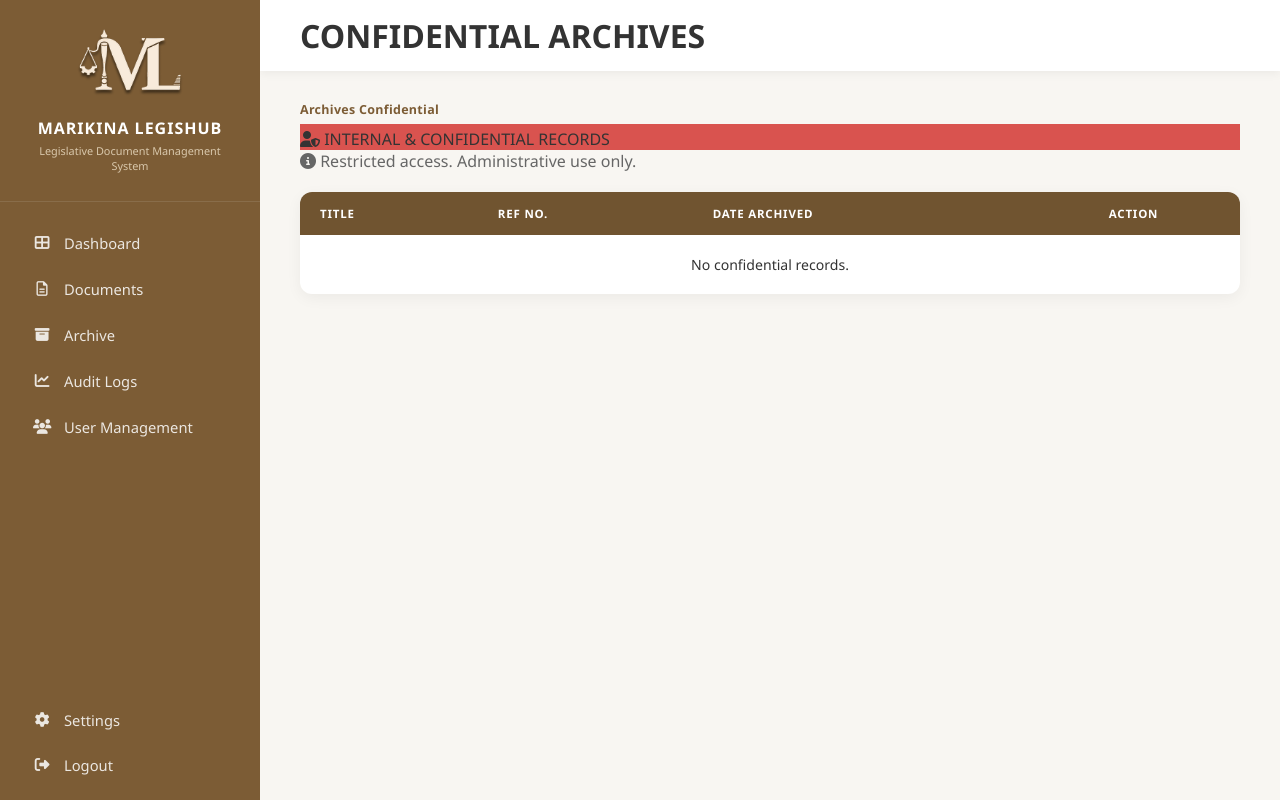
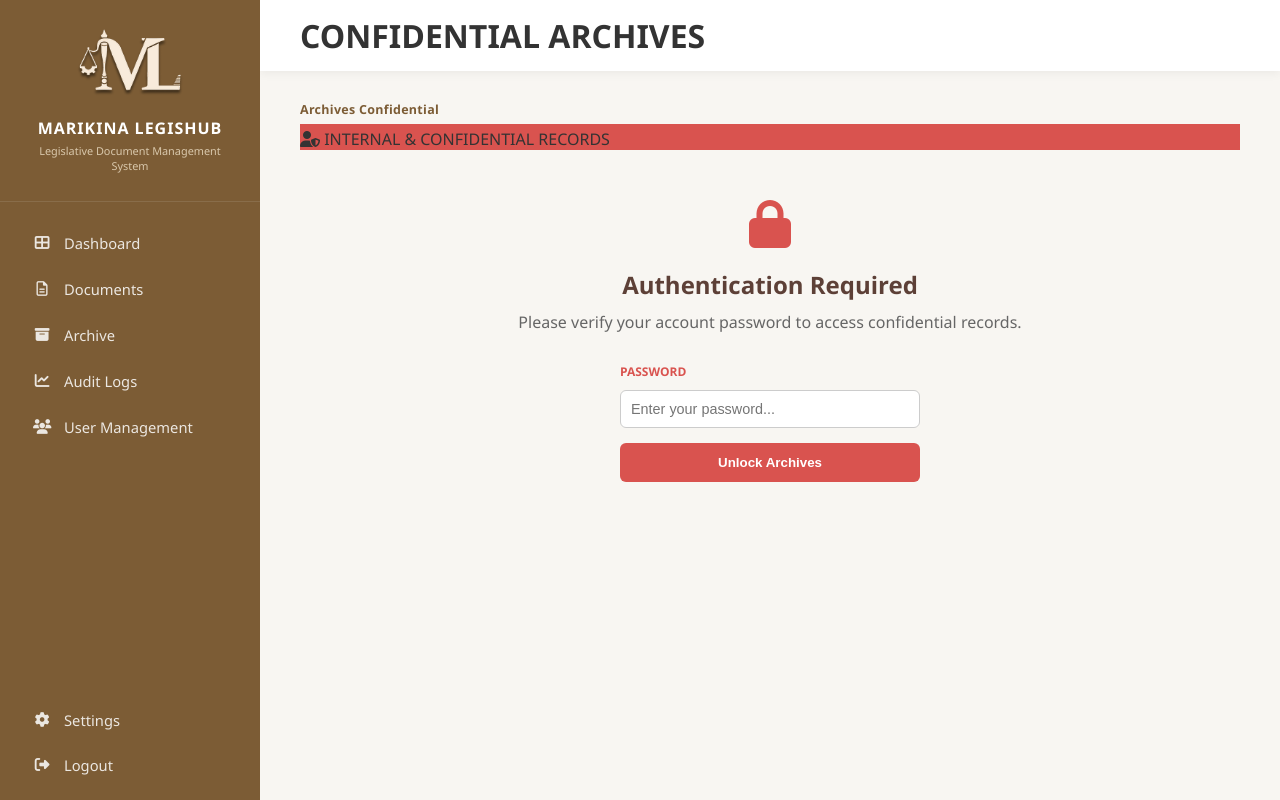
Before and after one commit to beedrimon/legishub-capstone, a Django app: page /confidential/ in a window 1280 px wide. Run offline with Django 5.2, Linux system fonts and the light colour scheme; the visitor is signed in with stand-in values (Sample User, id 1); data comes from the database, SQL or seed files in the repository; data that the repository does not hold is empty; parts of the project's set-up code (start-up, migrations or seed data) failed here and were passed over.

Commit message:
feat: password encrypt, lan hosting

```diff
--- a/core/templates/archives/confidential.html
+++ b/core/templates/archives/confidential.html
@@ -20,8 +20,30 @@
     </div>
 
     <div class="year-grid-scroll">
-        <p style="color: #666; margin-bottom: 20px;"><i class="fa-solid fa-circle-info"></i> Restricted access. Administrative use only.</p>
+        {% if not unlocked %}
+        <div style="text-align: center; padding: 50px 20px;">
+            <i class="fa-solid fa-lock" style="font-size: 3rem; color: #d9534f; margin-bottom: 20px;"></i>
+            <h2 style="color: #5D4037; margin-bottom: 10px;">Authentication Required</h2>
+            <p style="color: #666; margin-bottom: 30px;">Please verify your account password to access confidential records.</p>
 
+            <form method="POST" style="max-width: 300px; margin: 0 auto; text-align: left;">
+                {% csrf_token %}
+                <div class="form-group" style="margin-bottom: 15px;">
+                    <label style="color: #d9534f; font-size: 0.75rem; font-weight: bold;">PASSWORD</label>
+                    <input type="password" name="password" required placeholder="Enter your password..." style="width: 100%; padding: 10px; border: 1px solid #ccc; border-radius: 6px; margin-top: 5px;">
+                </div>
+                <button type="submit" class="btn-add" style="width: 100%; background-color: #d9534f; border: none; padding: 12px; color: white; border-radius: 6px; cursor: pointer; font-weight: bold;">Unlock Archives</button>
+            </form>
+        </div>
+        {% else %}
+        <div style="display: flex; justify-content: space-between; align-items: center; margin-bottom: 20px;">
+            <p style="color: #666; margin: 0;"><i class="fa-solid fa-circle-info"></i> Restricted access. Administrative use only.</p>
+            <form method="POST" style="margin: 0;">
+                {% csrf_token %}
+                <input type="hidden" name="lock" value="true">
+                <button type="submit" style="background: none; border: 1px solid #d9534f; color: #d9534f; padding: 6px 12px; border-radius: 4px; cursor: pointer; font-size: 0.8rem; font-weight: bold; transition: 0.2s;" onmouseover="this.style.backgroundColor='#d9534f'; this.style.color='white';" onmouseout="this.style.backgroundColor='transparent'; this.style.color='#d9534f';"><i class="fa-solid fa-lock"></i> Lock Archives</button>
+            </form>
+        </div>
         <section class="table-container">
             <table>
                 <thead>
@@ -48,6 +70,7 @@
                 </tbody>
             </table>
         </section>
+        {% endif %}
     </div>
 </div>
 {% endblock %}
--- a/core/views.py
+++ b/core/views.py
@@ -1,6 +1,7 @@
 from django.shortcuts import render
 from django.http import JsonResponse
 from django.utils.timesince import timesince
+from django.utils import timezone
 from django.utils.timezone import now
 
 # Create your views here.
@@ -316,8 +317,29 @@ def confidential_view(request):
     if is_legislator(request.user):
         return redirect('archive') # Legislators can't see this
 
+    # Check if session is already unlocked
+    unlocked = request.session.get('confidential_unlocked', False)
+
+    if request.method == 'POST':
+        if 'lock' in request.POST:
+            request.session['confidential_unlocked'] = False
+            messages.info(request, 'Confidential archives safely locked.')
+            return redirect(request.path)
+
+        password = request.POST.get('password')
+        # Verify the user's own password for security (Sudo Mode)
+        if request.user.check_password(password):
+            request.session['confidential_unlocked'] = True
+            messages.success(request, 'Confidential access granted.')
+            return redirect(request.path)
+        else:
+            messages.error(request, 'Incorrect password. Access denied.')
+
+    if not unlocked:
+        return render(request, 'archives/confidential.html', {'unlocked': False})
+
     archives = ArchivedDocument.objects.filter(visibility='Internal Only').order_by('-date_archived')
-    return render(request, 'archives/confidential.html', {'archives': archives})
+    return render(request, 'archives/confidential.html', {'archives': archives, 'unlocked': True})
 
 @login_required
 def vetoed_view(request):
@@ -737,6 +759,41 @@ def upload_document(request):
     return redirect(request.META.get('HTTP_REFERER', 'dashboard'))
 
 # ==========================================
+# 10. NOTIFICATIONS API
+# ==========================================
+@login_required
+def get_notifications(request):
+    limit = int(request.GET.get('limit', 10))
+
+    # Fetch recent audit logs. For simplicity, we'll use AuditLog as notifications.
+    # You might want to create a dedicated Notification model for more complex scenarios.
+    if is_legislator(request.user):
+        # Legislators only see their own activity
+        raw_notifications = AuditLog.objects.filter(user=request.user).order_by('-timestamp')[:limit + 1]
+    else:
+        # Admins/Staff see all activity
+        raw_notifications = AuditLog.objects.all().order_by('-timestamp')[:limit + 1]
+
+    has_more = len(raw_notifications) > limit
+    notifications_to_send = raw_notifications[:limit]
+
+    formatted_notifications = []
+    for notif in notifications_to_send:
+        # Format the message for display
+        message = f"User '{notif.user.username}' {notif.action.lower()}d document '{notif.document.title}' ({notif.document.document_number})." if notif.document else f"User '{notif.user.username}' {notif.action.lower()}d an item."
+
+        formatted_notifications.append({
+            'id': notif.id,
+            'message': message,
+            'time': timesince(notif.timestamp, timezone.now()) + ' ago'
+        })
+
+    return JsonResponse({
+        'notifications': formatted_notifications,
+        'has_more': has_more
+    })
+
+# ==========================================
 # 9. EDIT DOCUMENT VIEW (WITH SMART UPDATE)
 # ==========================================
 @login_required(login_url='login')
@@ -751,163 +808,3 @@ def edit_document(request):
 
         # --- SMART UPDATE LOGIC ---
         # If the user leaves a field blank, we ignore it and KEEP the existing database info!
-
-        new_document_number = request.POST.get('document_number')
-        if new_document_number:
-            # Check if they are trying to change it to an ID that is already taken
-            if LegislativeDocument.objects.filter(document_number=new_document_number).exclude(id=doc_id).exists():
-                messages.error(request, f'Update failed: The Legis Number "{new_document_number}" is already in use by another document!')
-                return redirect('documents')
-            doc.document_number = new_document_number
-
-        new_title = request.POST.get('title')
-        if new_title: doc.title = new_title
-
-        new_type = request.POST.get('doc_type')
-        if new_type: doc.doc_type = new_type
-
-        new_year = request.POST.get('year')
-        if new_year: doc.year = new_year
-
-        new_date = request.POST.get('date_enacted')
-        if new_date: doc.date_enacted = new_date
-
-        new_sponsor = request.POST.get('sponsor')
-        if new_sponsor: doc.sponsor = new_sponsor
-
-        new_cosponsors = request.POST.get('co_sponsors')
-        if new_cosponsors: doc.co_sponsors = new_cosponsors
-
-        new_keywords = request.POST.get('keywords')
-        if new_keywords: doc.keywords = new_keywords
-
-        new_visibility = request.POST.get('visibility')
-        if new_visibility: doc.visibility = new_visibility
-
-        new_storage = request.POST.get('physical_storage')
-        if new_storage: doc.physical_storage = new_storage
-
-        new_status = request.POST.get('status')
-        if not new_status:
-            new_status = doc.status # Keep old status if left blank
-
-        # ==========================================
-        # ARCHIVAL TRIGGER LOGIC
-        # ==========================================
-        if new_status == 'Archived':
-            year_suffix = str(doc.year)[-2:]
-            prefix = f"ARC-{year_suffix}-"
-
-            # 1. Find the highest existing Archive ID for this specific year
-            last_archive = ArchivedDocument.objects.filter(archive_id__startswith=prefix).order_by('-archive_id').first()
-
-            if last_archive:
-                try:
-                    # Extract the number from the end (e.g., 'ARC-26-004' -> 4) and add 1
-                    last_count = int(last_archive.archive_id.split('-')[-1])
-                    count = last_count + 1
-                except ValueError:
-                    count = 1
-            else:
-                # If no archives exist for this year yet, start at 1
-                count = 1
-
-            archive_id = f"{prefix}{count:03d}"
-
-            # 2. Failsafe: Just in case of an unexpected collision, bump it up until it's perfectly unique
-            while ArchivedDocument.objects.filter(archive_id=archive_id).exists():
-                count += 1
-                archive_id = f"{prefix}{count:03d}"
-
-            # 3. Create the new record in the ArchivedDocument table
-            new_archive = ArchivedDocument.objects.create(
-                archive_id=archive_id,
-                original_document_number=doc.document_number,
-                title=doc.title,
-                doc_type=doc.doc_type,
-                year=doc.year,
-                date_enacted=doc.date_enacted,
-                sponsor=doc.sponsor,
-                co_sponsors=doc.co_sponsors,
-                visibility='Internal Only',
-                keywords=doc.keywords,
-                physical_storage=doc.physical_storage,
-                retention_policy='Permanent',
-                original_date_filed=doc.date_filed,
-                archived_by=request.user
-            )
-
-            from django.core.files.base import ContentFile
-            if doc.file_attachment:
-                file_content = ContentFile(doc.file_attachment.read())
-                file_name = doc.file_attachment.name.split('/')[-1]
-                new_archive.file_attachment.save(file_name, file_content, save=True)
-
-            AuditLog.objects.create(user=request.user, action=f'Archived Document: {archive_id}')
-            doc.delete()
-
-            messages.success(request, f'Document successfully moved to Archives as {archive_id}!')
-            return redirect('archive')
-
-        # If NOT archived, save normally
-        doc.status = new_status
-
-        # Only overwrite the file if they explicitly uploaded a new one
-        new_file = request.FILES.get('file_attachment')
-        if new_file:
-            doc.file_attachment = new_file
-
-        doc.save()
-
-        AuditLog.objects.create(
-            user=request.user,
-            action='Edit',
-            document=doc
-        )
-
-        messages.success(request, 'Document successfully updated!')
-
-    return redirect('documents')
-
-# ==========================================
-# 11. API: REAL-TIME NOTIFICATIONS (UNIFIED & SCROLLABLE)
-# ==========================================
-@login_required(login_url='login')
-def get_notifications(request):
-    # 1. Grab the limit requested by the JavaScript button (default to 10)
-    limit = int(request.GET.get('limit', 10))
-
-    # 2. Query the database but DON'T slice it to 5!
-    if is_legislator(request.user):
-        # Fetch one EXTRA log (+1) to check if there is more history left
-        logs_query = AuditLog.objects.filter(user=request.user).select_related('user', 'document').order_by('-timestamp')
-    else:
-        logs_query = AuditLog.objects.all().select_related('user', 'document').order_by('-timestamp')
-
-    # 3. Apply the dynamic limit
-    logs = list(logs_query[:limit + 1])
-
-    # 4. Check if we hit the end of the database
-    has_more = len(logs) > limit
-
-    # 5. Trim it back down to the exact requested number for the frontend
-    logs = logs[:limit]
-
-    data = []
-    for log in logs:
-        doc_number = log.document.document_number if log.document else "a document"
-        if log.action == 'Upload':
-            msg = f"<strong>New Upload:</strong> {doc_number} was uploaded by <strong>{log.user.username}</strong>."
-        elif log.action == 'Edit':
-            msg = f"<strong>Document Updated:</strong> {doc_number} was modified by <strong>{log.user.username}</strong>."
-        else:
-            msg = f"<strong>System Action:</strong> {log.action} performed by <strong>{log.user.username}</strong>."
-
-        time_ago = f"{timesince(log.timestamp, now())} ago"
-        data.append({'id': log.id, 'message': msg, 'time': time_ago})
-
-    # 6. Return the logs AND the has_more flag!
-    return JsonResponse({
-        'notifications': data,
-        'has_more': has_more
-    })
```
Also changed, not shown: core/templates/admin_panel/dashboard.html (+0 -14 lines), legishub/settings.py (+4 -4 lines).
